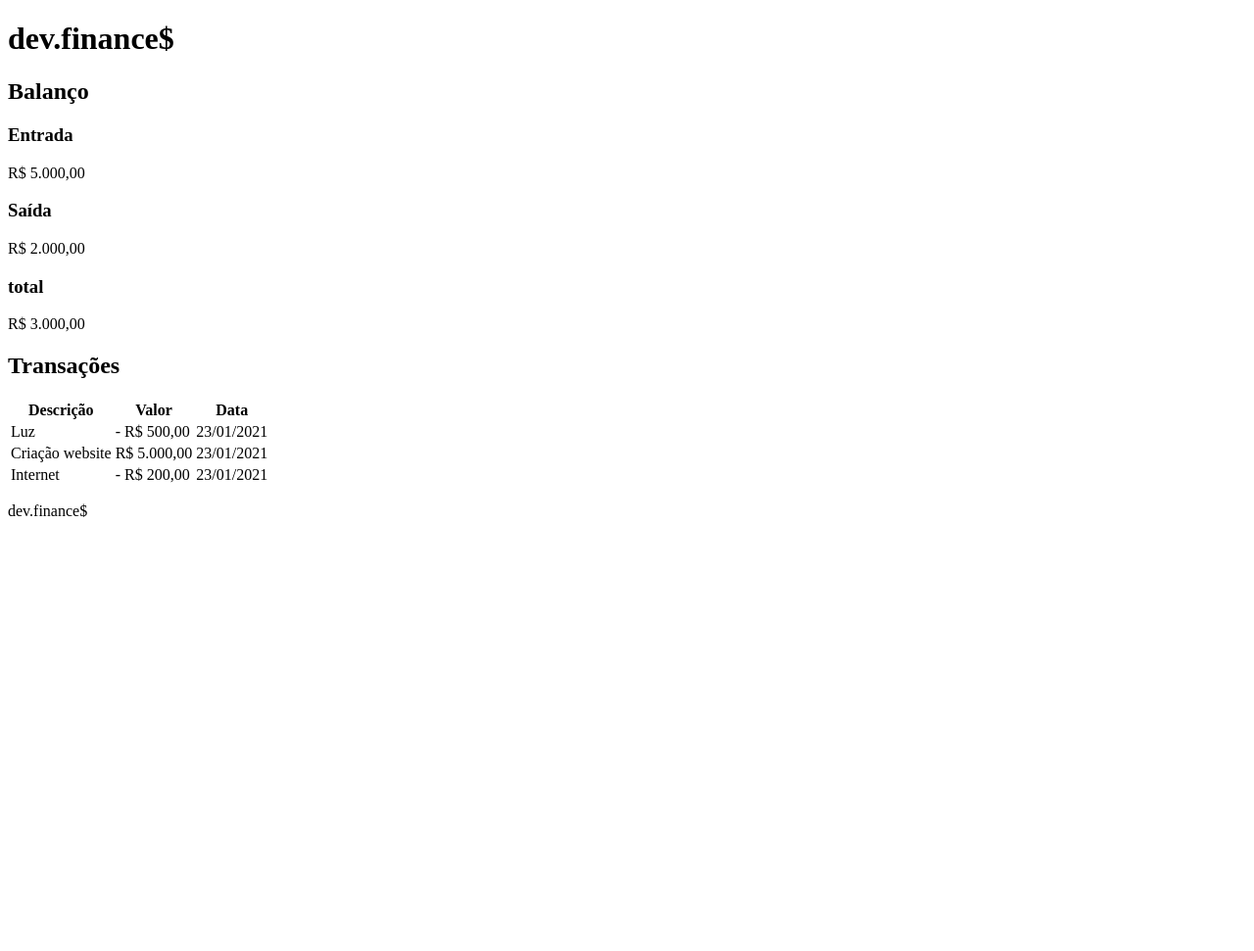
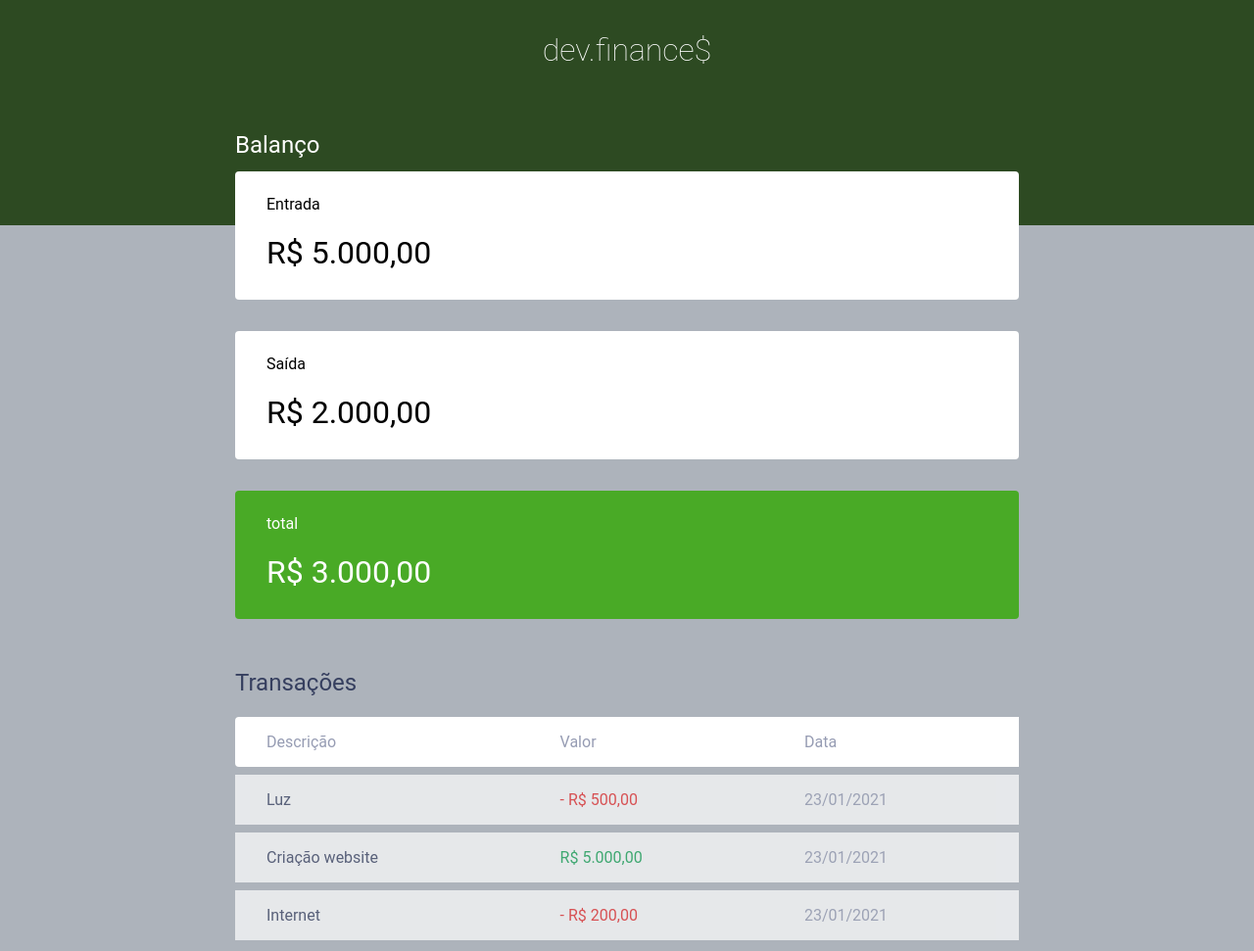
Before and after one commit to ArnaldoPeOli/maratonaDiscoverFinance, a plain HTML site: page index.html in a window 1280 px wide. Shown: the top 971 px of the page at 98% size. Before the commit the page ends 800 px from the top, so only its background shows below. Drawn offline with Linux system fonts and the light colour scheme; a web font is replaced by a local one.

Commit message:
first commit

```diff
--- a/index.html
+++ b/index.html
@@ -7,7 +7,7 @@
   <meta name="viewport" content="width=device-width, initial-scale=1.0">
   <title>Dev. finance$</title>
 
-  <link rel="stylesheet" href="style.css">
+  <link rel="stylesheet" href="./style.css">
   <link rel="preconnect" href="https://fonts.googleapis.com">
   <link rel="preconnect" href="https://fonts.gstatic.com" crossorigin>
   <link
```
Also changed, not shown: style.css (renamed from Maratona01RocketSeat.css).
